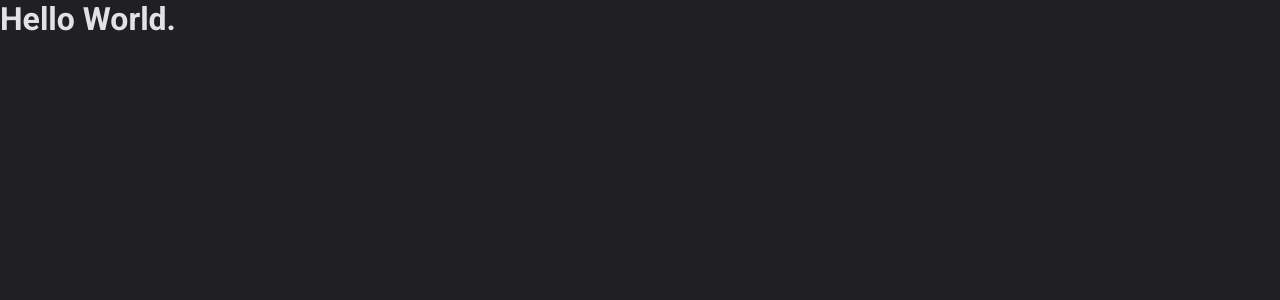
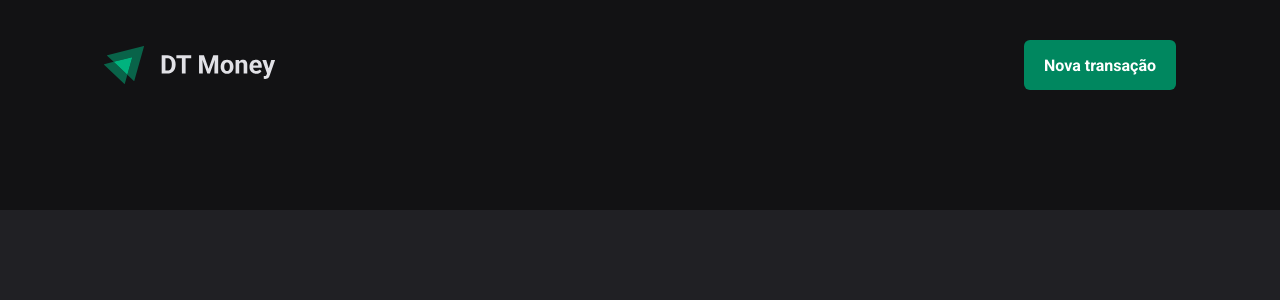
Before and after one commit to taiprogrammer/dt-money, a React (Vite) app: page / in a window 1280 px wide. Shown: the top 300 px of the page. Built offline with nearby package versions, Linux system fonts and the light colour scheme.

Commit message:
header component

```diff
--- a/src/App.tsx
+++ b/src/App.tsx
@@ -1,4 +1,5 @@
 import { ThemeProvider } from "styled-components";
+import { Transaction } from "./pages/Transactions/Index";
 import { GlobalStyle } from "./styles/global";
 import { defaultTheme } from "./styles/themes/default";
 
@@ -6,7 +7,7 @@
   return (
     <ThemeProvider theme={defaultTheme}>
       <GlobalStyle />
-      <h1>Hello World.</h1>
+      <Transaction />
     </ThemeProvider>
   );
 }
--- /dev/null
+++ b/src/components/Header/Index.tsx
@@ -0,0 +1,13 @@
+import { HeaderContainer, HeaderContent, NewTransactionButton } from "./styles";
+import logo from "../../assets/logo.svg";
+
+export function Header() {
+  return (
+    <HeaderContainer>
+      <HeaderContent>
+        <img src={logo} />
+        <NewTransactionButton>Nova transação</NewTransactionButton>
+      </HeaderContent>
+    </HeaderContainer>
+  );
+}
--- /dev/null
+++ b/src/components/Header/styles.ts
@@ -0,0 +1,33 @@
+import styled from "styled-components";
+
+export const HeaderContainer = styled.header`
+  background: ${(props) => props.theme["gray-900"]};
+  padding: 2.5rem 0 7.5rem;
+`;
+
+export const HeaderContent = styled.div`
+  width: 100%;
+  margin: 0 auto;
+  max-width: 1120px;
+  padding: 0 1.5rem;
+
+  display: flex;
+  align-items: center;
+  justify-content: space-between;
+`;
+
+export const NewTransactionButton = styled.button`
+  height: 50px;
+  border: 0;
+  background: ${(props) => props.theme["green-500"]};
+  color: ${(props) => props.theme.white};
+  font-weight: bold;
+  padding: 0 1.25rem;
+  border-radius: 6px;
+  cursor: pointer;
+
+  &:hover {
+    background: ${(props) => props.theme["green-700"]};
+    transition: background-color 0.3s;
+  }
+`;
--- /dev/null
+++ b/src/pages/Transactions/Index.tsx
@@ -0,0 +1,9 @@
+import { Header } from "../../components/Header/Index";
+
+export function Transaction() {
+  return (
+    <div>
+      <Header />
+    </div>
+  );
+}
```
Also changed, not shown: src/assets/Logo.svg (added), src/pages/Transactions/styles.ts (added).
